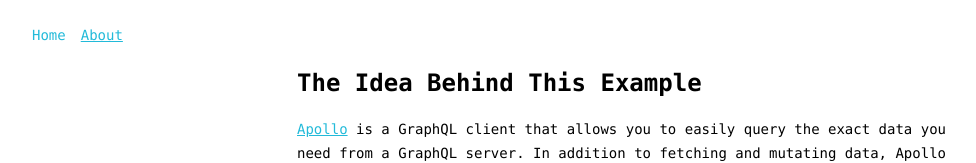
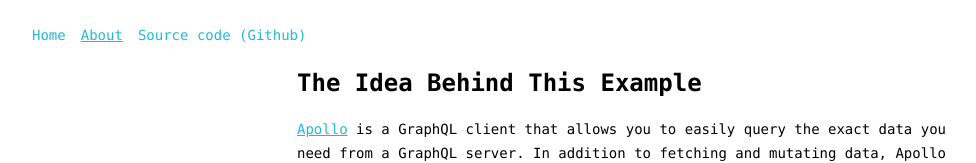
Before and after one commit to abrkn/dcex, a Next.js app: page /about in a window 1280 px wide. Shown: the top 163 px of the page, without its empty margins (18-994 px from the left). Built offline with nearby package versions, Linux system fonts and the light colour scheme.

Commit message:
Add link to Github

```diff
--- a/components/Header.js
+++ b/components/Header.js
@@ -9,6 +9,9 @@ const Header = ({ router: { pathname } }) => (
     <Link prefetch href="/about">
       <a className={pathname === '/about' ? 'is-active' : ''}>About</a>
     </Link>
+    <a href="https://github.com/abrkn/dcex" target="_blank">
+      Source code (Github)
+    </a>
     <style jsx>{`
       header {
         margin-bottom: 25px;
```
